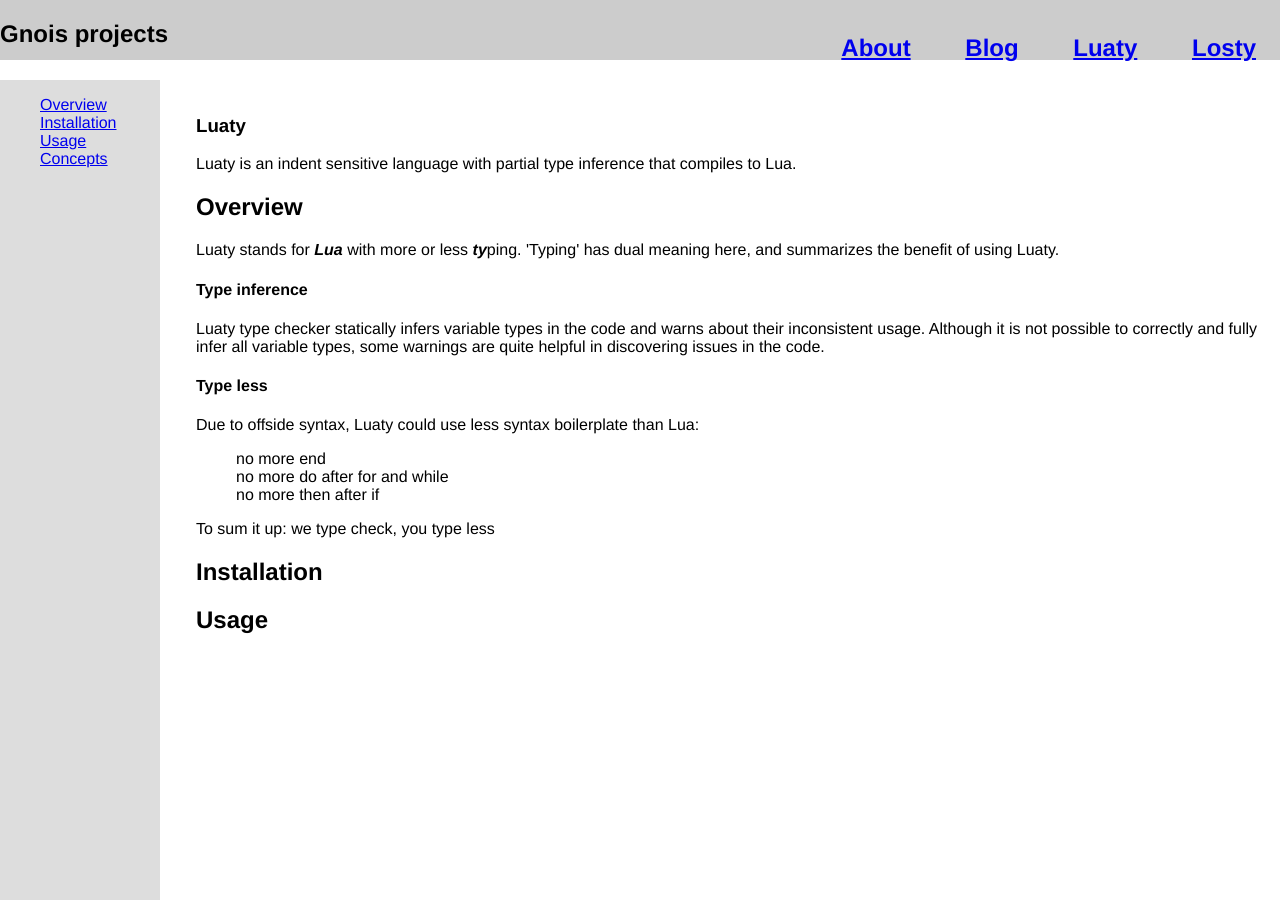
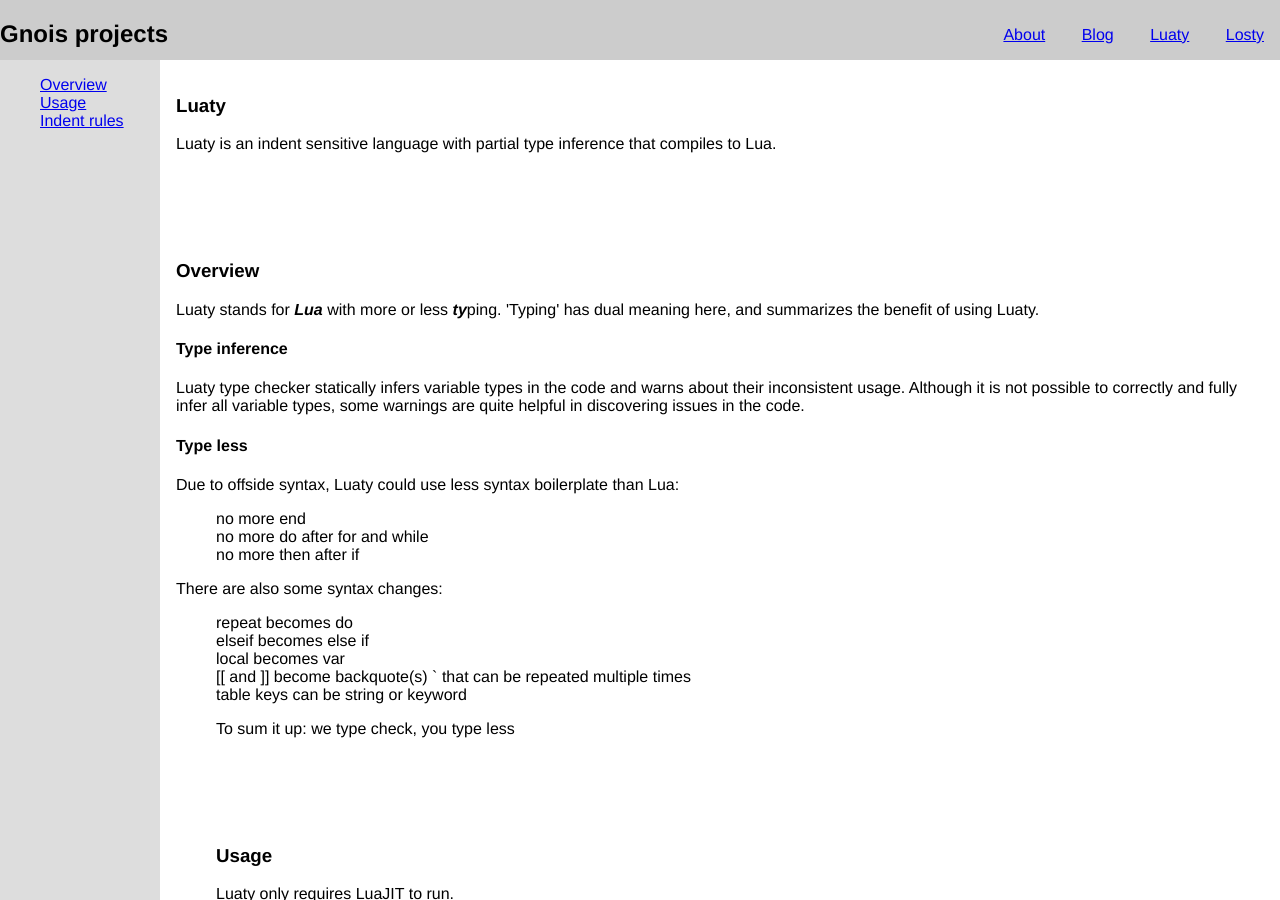
Before and after one commit to gnois/gnois.github.io, a Jekyll site: the page built from luaty/index.html, in a window 1280 px wide and 900 px high. Built offline with Jekyll 4.4.1, drawn with Linux system fonts in a browser that asks for light colours; some of the changed text lies outside the part shown.

Commit message:
Update layout

```diff
--- a/_layouts/default.html
+++ b/_layouts/default.html
@@ -8,7 +8,7 @@
 
 <body>
   <header>
-    <h2>Gnois projects<h2>
+    <h2>Gnois projects</h2>
     <nav class="topnav">
       <ul>
         <li><a href="/">About</a></li>
@@ -16,7 +16,7 @@
         <li><a href="/luaty">Luaty</a></li>
         <li><a href="/losty">Losty</a></li>
       </ul>
-    <nav>
+    </nav>
   </header>
 
   <main>
--- a/css/main.css
+++ b/css/main.css
@@ -28,8 +28,8 @@ main {
   position: relative;
   top: 0;
   left: 0;
-  margin-top: 80px;
-  margin-left: 180px;
+  margin-top: 60px;
+  margin-left: 160px;
   height: 100%;
   min-height: 100%;
 }
--- a/luaty/index.html
+++ b/luaty/index.html
@@ -7,9 +7,8 @@ title: Luaty programming language
 <nav class="leftnav">
   <ul>
     <li><a href="#overview">Overview</a></li>
-    <li><a href="#installation">Installation</a></li>
     <li><a href="#usage">Usage</a></li>
-    <li><a href="#concept">Concepts</a></li>
+    <li><a href="#indentation">Indent rules</a></li>
   </ul>
 </nav>
 
@@ -18,7 +17,8 @@ title: Luaty programming language
 <p>Luaty is an indent sensitive language with partial type inference that compiles to Lua.</p>
 
 
-<a name="overview"><h2>Overview</h2></a>
+<a name="overview"><br/><br/><br/><br/></a>
+<h3>Overview</h3>
 <p>Luaty stands for <strong><em>Lua</em></strong> with more or less <strong><em>ty</em></strong>ping. 'Typing' has dual meaning here, and summarizes the benefit of using Luaty.</p>
 
 <h4>Type inference</h4>
@@ -31,15 +31,28 @@ title: Luaty programming language
   <li>no more do after for and while</li>
   <li>no more then after if</li>
 </ul>
+<p>There are also some syntax changes:</p>
+<ul>
+<li>repeat becomes do</li>
+<li>elseif becomes else if</li>
+<li>local becomes var</li>
+<li>[[ and ]] become backquote(s) ` that can be repeated multiple times</li>
+<li>table keys can be string or keyword</li>
 
 <p>To sum it up: we type check, you type less</p>
 
-<a name="installation"><h2>Installation</h2></a>
-<p></p>
+
+
+<a name="Usage"><br/><br/><br/><br/></a>
+<h3>Usage</h3>
+<p>Luaty only requires LuaJIT to run.</p>
+
+<p>With LuaJIT in your path, clone this repo, and cd into it.</p>
 <p></p>
 
 
-<a name="usage"><h2>Usage</h2></a>
+<a name="indentation"><br/><br/><br/><br/></a>
+<h3>Indent rules</h3>
 <p></p>
 
 
```
Lines whose indentation alone changed are shown as unchanged.
